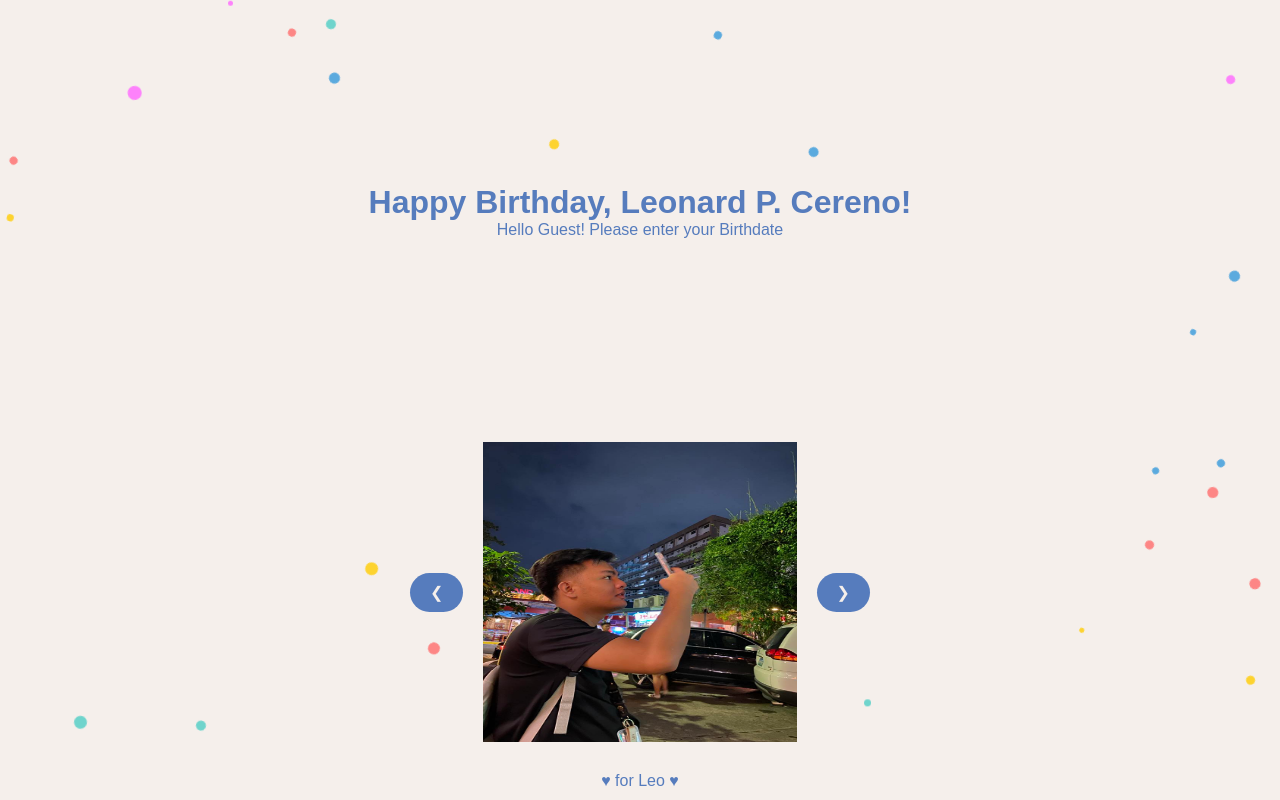
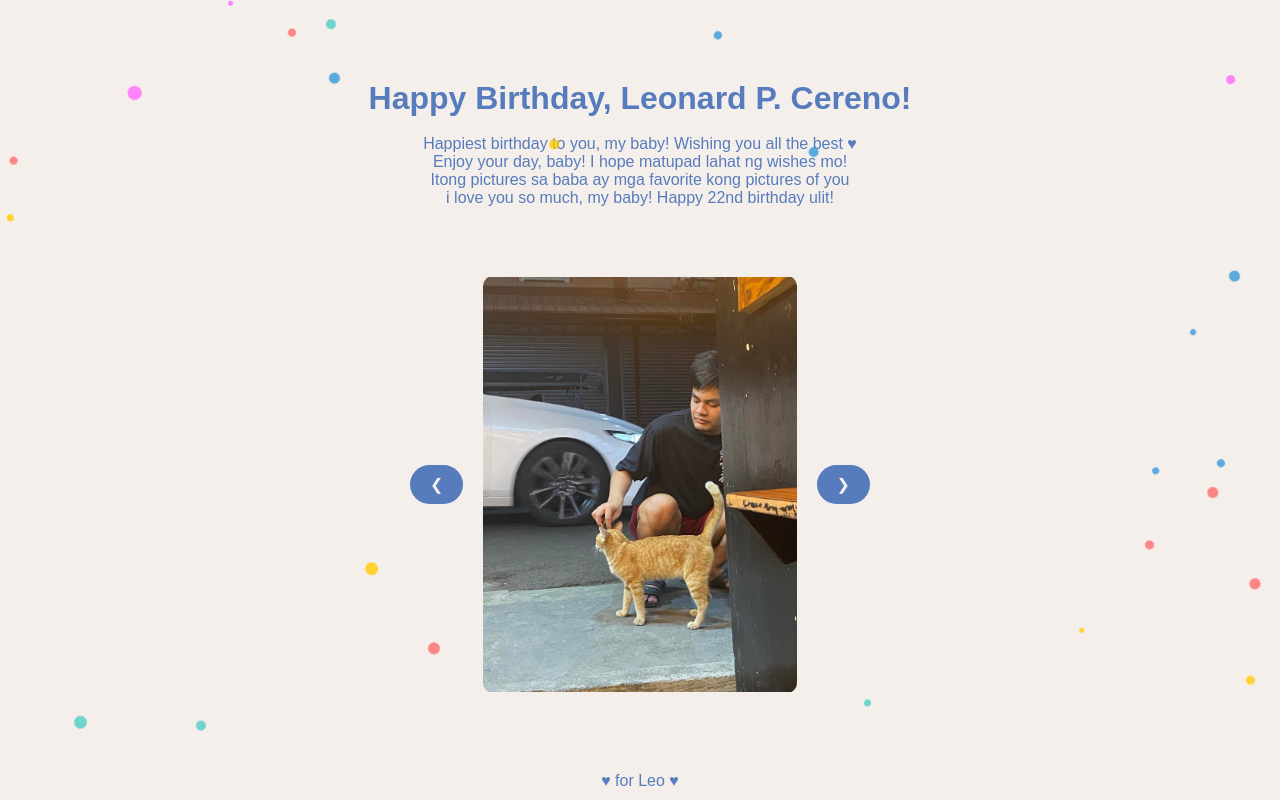
Before and after one commit to Monroy-JeffCarl/HappyLeoDay, a plain HTML site: page main-page.html in a window 1280 px wide. Drawn offline with Linux system fonts and the light colour scheme.

Commit message:
modify message

```diff
--- a/main-page.html
+++ b/main-page.html
@@ -5,9 +5,15 @@
     <title>Happy Bithday, Leo!</title>
   </head>
   <body>
-    <div class="content">
+    <div class="content-main">
       <h1>Happy Birthday, Leonard P. Cereno!</h1>
-      <p>Hello <span id="userName"></span>! Please enter your Birthdate</p>
+      <br />
+      <p>
+        Happiest birthday to you, my baby! Wishing you all the best &hearts;
+      </p>
+      <p>Enjoy your day, baby! I hope matupad lahat ng wishes mo!</p>
+      <p>Itong pictures sa baba ay mga favorite kong pictures of you</p>
+      <p>i love you so much, my baby! Happy 22nd birthday ulit!</p>
     </div>
 
     <div class="carousel">
@@ -28,6 +34,7 @@
         <img src="media/leo_13.jpg" />
         <img src="media/leo_14.jpg" />
       </div>
+
       <button id="nextBtn">&#10095;</button>
     </div>
 
--- a/script.js
+++ b/script.js
@@ -110,6 +110,7 @@ document.addEventListener("DOMContentLoaded", function () {
 });
 
 document.addEventListener("DOMContentLoaded", function () {
+  // Only run this code if the carousel exists on the page
   const images = document.querySelectorAll(".carousel-images img");
   const prevBtn = document.getElementById("prevBtn");
   const nextBtn = document.getElementById("nextBtn");
@@ -117,33 +118,22 @@ document.addEventListener("DOMContentLoaded", function () {
   if (images.length > 0 && prevBtn && nextBtn) {
     let index = 0;
 
-    function showImage(newIndex, direction) {
-      images.forEach((img) => {
-        img.classList.remove("active", "next", "prev");
+    function showImage(i) {
+      images.forEach((img, idx) => {
+        img.classList.toggle("active", idx === i);
       });
-
-      if (direction === "next") {
-        images[newIndex].classList.add("next");
-        images[index].style.transform = "translateX(-100%)";
-      } else {
-        images[newIndex].classList.add("prev");
-        images[index].style.transform = "translateX(100%)";
-      }
-
-      images[newIndex].style.transform = "translateX(0)";
-      index = newIndex;
     }
 
     prevBtn.addEventListener("click", function () {
-      const newIndex = (index - 1 + images.length) % images.length;
-      showImage(newIndex, "prev");
+      index = (index - 1 + images.length) % images.length;
+      showImage(index);
     });
 
     nextBtn.addEventListener("click", function () {
-      const newIndex = (index + 1) % images.length;
-      showImage(newIndex, "next");
+      index = (index + 1) % images.length;
+      showImage(index);
     });
 
-    showImage(index, "next");
+    showImage(index);
   }
 });
--- a/style.css
+++ b/style.css
@@ -138,40 +138,36 @@ img:active {
   position: relative;
   width: 80%;
   max-width: 500px;
-  height: 300px;
-  margin: 20px auto;
+  margin: 70px auto;
   overflow: hidden;
-  border-radius: 10px;
 }
 
 .carousel-images {
   display: flex;
   width: 100%;
-  height: 100%;
-  position: relative;
 }
 
 .carousel-images img {
   width: 100%;
-  height: 100%;
-  flex-shrink: 0;
-  position: absolute;
-  transition: transform 0.5s ease-in-out;
+  display: none;
+  border-radius: 10px;
 }
 
 .carousel-images img.active {
-  transform: translateX(0);
-}
-
-.carousel-images img.next {
-  transform: translateX(100%);
-}
-
-.carousel-images img.prev {
-  transform: translateX(-100%);
+  display: block;
 }
 
 #prevBtn,
 #nextBtn {
   margin: 20px;
 }
+
+.content-main {
+  flex: 1;
+  display: flex;
+  flex-direction: column;
+  justify-content: center;
+  align-items: center;
+  text-align: center;
+  margin-top: 80px;
+}
```
